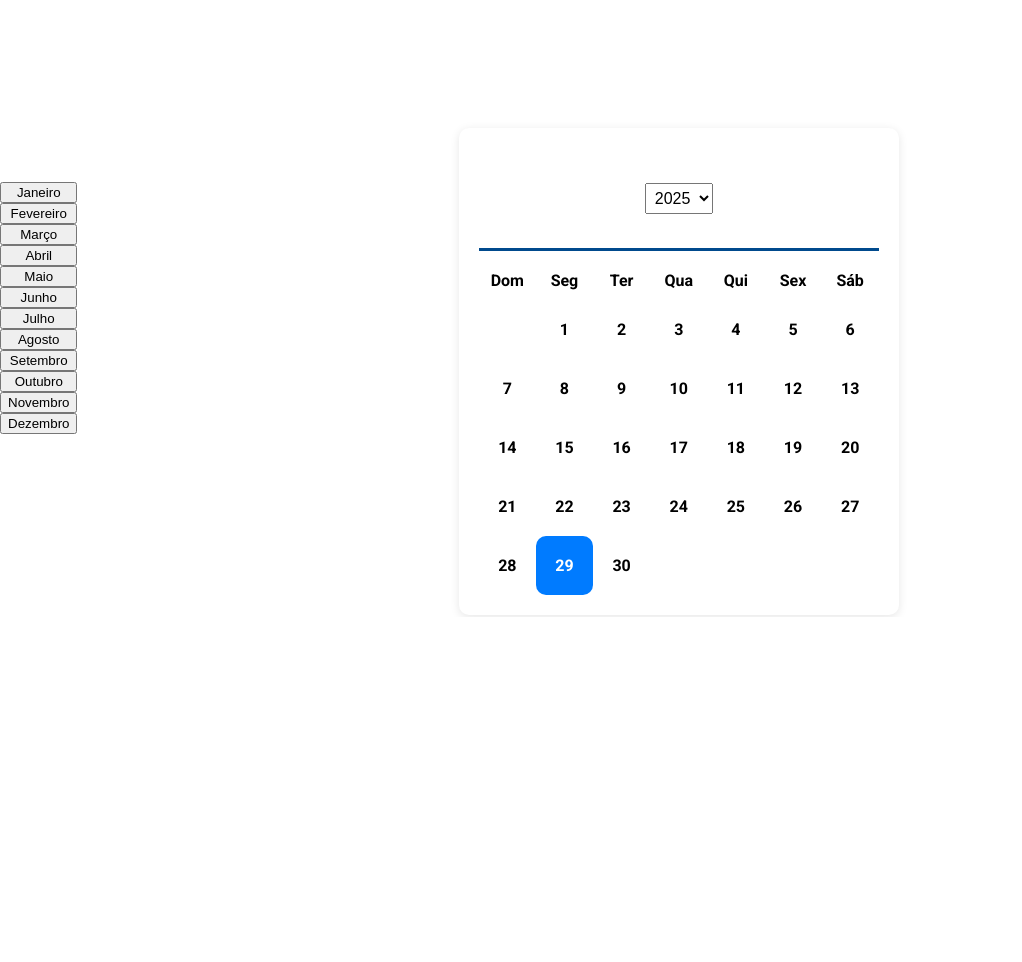
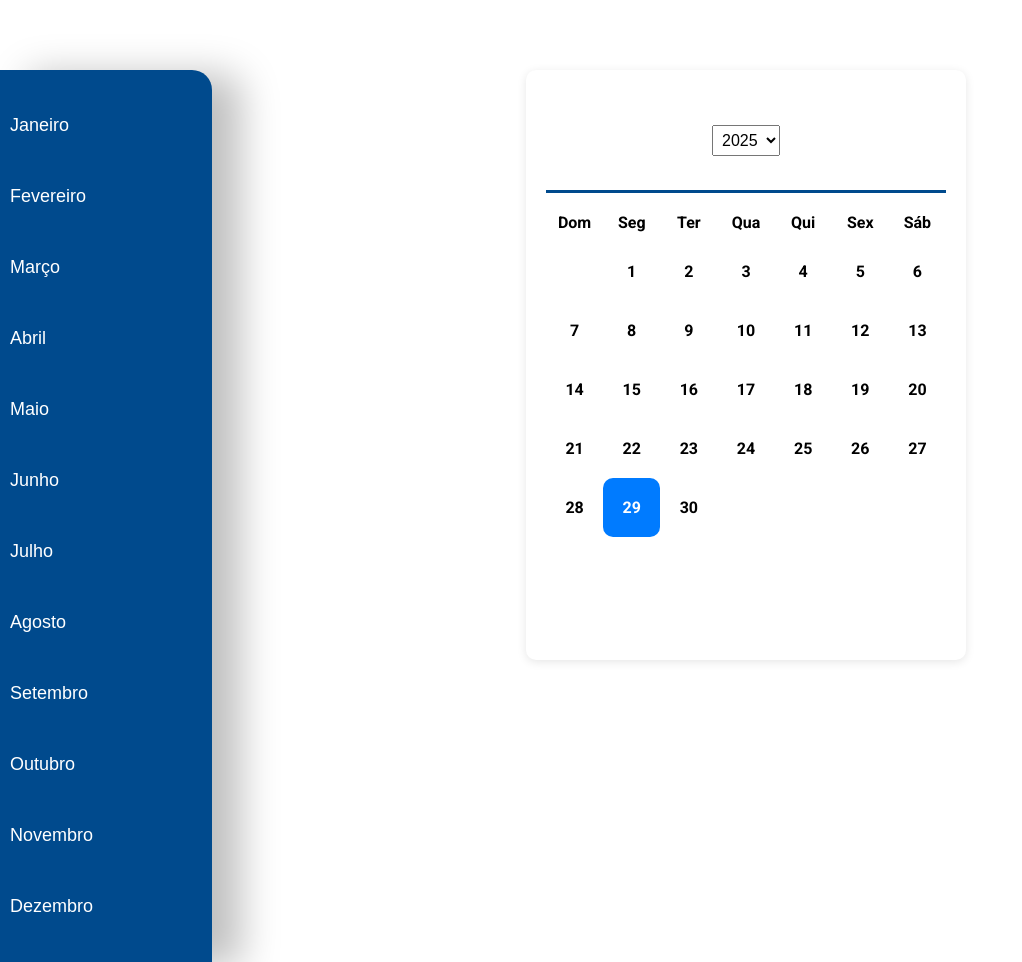
Before and after one commit to Augusto2025/Inova-Edu, a Django app: page /calendario in a window 1280 px wide. Shown: the part 183-1145 px from the top of the page, without its empty margins (0-1022 px from the left). Before the commit the page ends 800 px from the top, so only its background shows below. Run offline with Django 5.2, Linux system fonts and the light colour scheme; data that the repository does not hold is empty.

Commit message:
Adicionando os botões dos meses e funcionando

```diff
--- a/Web/InovaEdu/static/scripts/calendario.js
+++ b/Web/InovaEdu/static/scripts/calendario.js
@@ -14,11 +14,26 @@ let selectedYear = currentDate.getFullYear();
 // Web Desktop
 function populateSelects() {
   meses.forEach((mes, index) => {
-    const option = document.createElement("button");
-    option.value = index;
-    option.textContent = mes;
-    if (index === selectedMonth) option.onclick;
-    monthSelect.appendChild(option);
+    const button = document.createElement("button");
+    button.value = index;
+    button.textContent = mes;
+
+    if (index === selectedMonth) {
+      button.classList.add("ativo");
+    }
+
+    button.addEventListener("click", () => {
+      selectedMonth = index;
+
+      document.querySelectorAll("#month-select button")
+        .forEach(btn => btn.classList.remove("ativo"));
+      button.classList.add("ativo");
+
+      console.log("Mês selecionado:", mes);
+      renderCalendar(selectedMonth, selectedYear);
+    });
+
+    monthSelect.appendChild(button);
   });
 
   for (let year = 1900; year <= 2100; year++) {
--- a/Web/InovaEdu/static/styles/calendario.css
+++ b/Web/InovaEdu/static/styles/calendario.css
@@ -1,19 +1,23 @@
+:root {
+  --laranja-Senac:#F7941D;
+  --branco-Senac:#FFF;
+  --azul-Senac: #004A8D;
+  --cinza-Senac: #D9D9D9;
+}
+
 body {
   height: 100vh;
-}
-
-main{
-  display: flex;
 }
 
 .calendar {
   justify-self: center;
   width: 400px;
+  height: 550px;
   background: #fff;
   padding: 20px;
   box-shadow: 0 2px 10px rgba(0, 0, 0, 0.1);
   border-radius: 10px;
-  margin-top: 10%;
+  margin: 70px 0px;
 }
 
 .calendar header {
@@ -149,17 +153,35 @@ select {
   .minimo{
     display: none;
   }
-  .meses{
+
+  .maximo{
     display: flex;
-    align-self: center;
+    justify-content: space-between;
   }
 
   #month-select{
+    margin-top: 70px;
+    width: 15%;
+    padding: 20px 20px 20px 0px;
     display: flex;
     flex-direction: column;
+    border-top-right-radius: 20px;
+    background-color: var(--azul-Senac);
+    box-shadow: 29px 4px 38px 0 rgba(0, 0, 0, 0.25);
   }
 
-  main{
-    justify-content: space-between;
+  #month-select button{
+    width: 100%;
+    margin: 15px 0px;
+    padding: 10px;
+    text-align: start;
+    border-style: none;
+    color: white;
+    background-color: rgba(0, 0, 255, 0);
+    font-size: large;
+  }
+
+  #month-select button:hover{
+    background-color: var(--laranja-Senac);
   }
 }
--- a/Web/InovaEdu/templates/calendario.html
+++ b/Web/InovaEdu/templates/calendario.html
@@ -16,7 +16,7 @@
         {% include "partials/header.html" %}
     {% endblock %}
 
-    <!-- <main class="minimo">
+    <!-- <section class="minimo">
         <div class="calendar">
             <header>
             <select id="month-select1"></select>
@@ -27,12 +27,10 @@
             </div>
             <div class="days" id="days"></div>
         </div>
-    </main> -->
+    </section> -->
 
-    <main class="maximo">
-        <div class="meses">
-            <div id="month-select"></div>
-        </div>
+    <section class="maximo">
+        <div id="month-select"></div>
         <div class="calendar">
             <header>
                 <select id="year-select"></select>
@@ -42,12 +40,9 @@
             </div>
             <div class="days" id="days"></div>
         </div>
-        <div>
-            {% for evento in eventos_json %}
-              <p>{{ evento.nome_do_evento }}</p>
-            {% endfor %}
+        <div class="events_mouth">
         </div>
-    </main>
+    </section>
 
     <div id="eventModal" class="modal-overlay" style="display:none;">
         <div class="modal-content">
@@ -59,7 +54,7 @@
     </div>
 
     <script>
-        const eventos = JSON.parse('{{ eventos_json|safe }}');
+        const eventos = JSON.parse('{{ eventos_json|escapejs }}');
     </script>
     <script src="{% static 'scripts/calendario.js' %}"></script>
 
--- a/Web/InovaEdu/views.py
+++ b/Web/InovaEdu/views.py
@@ -59,7 +59,8 @@ def calendario(request):
         for evento in eventos
     ]
     context = {
-        'eventos_json': json.dumps(eventos_json)
+        'eventos_json': json.dumps(eventos_json),
+        'eventos': eventos_json
     }
     return render(request, 'calendario.html', context)
 
```
Also changed, not shown: Web/InovaEdu/models.py (+0 -13 lines).
